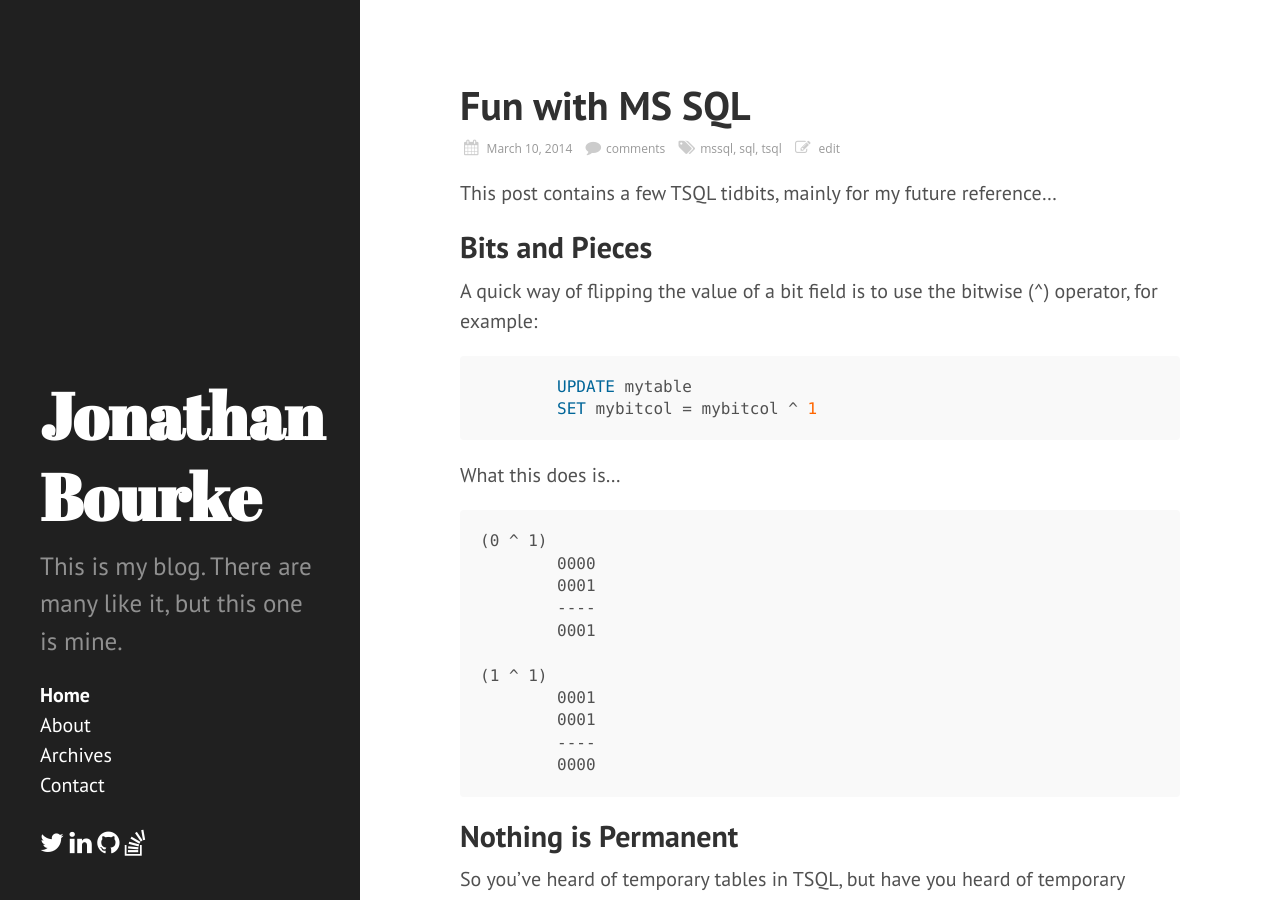
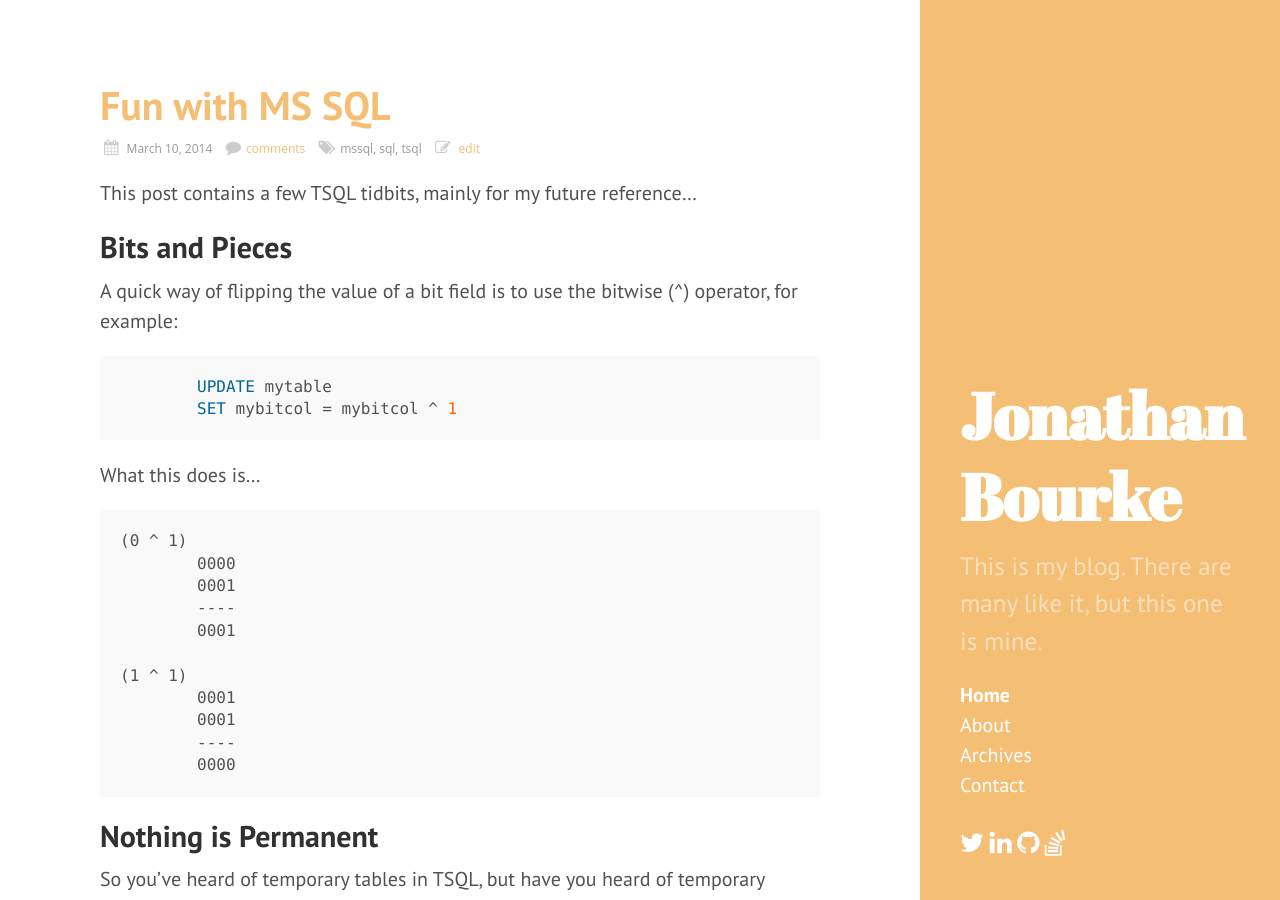
Before and after one commit to jfbourke/jfbourke.github.io, a Jekyll site: the page built from index.html, in a window 1280 px wide and 900 px high. Built offline with Jekyll 4.4.1, drawn with Linux system fonts in a browser that asks for light colours; Markdown is read by kramdown in place of the engine named in the settings; the list of posts is cut into pages by our own code; comment, search, counter and statistics services are not loaded.

Commit message:
Making theme selection

```diff
--- a/_layouts/default.html
+++ b/_layouts/default.html
@@ -3,7 +3,7 @@
 
   {% include head.html %}
 
-  <body>
+  <body class="layout-reverse theme-base-0a">
 
     {% include sidebar.html %}
 
```
